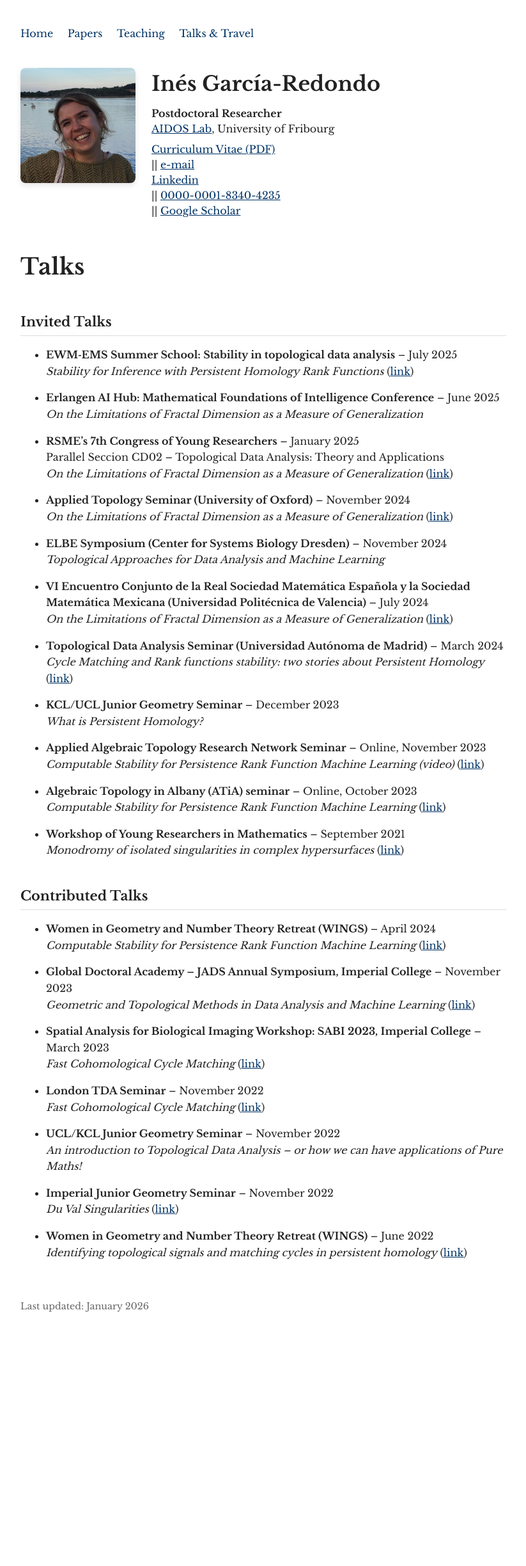
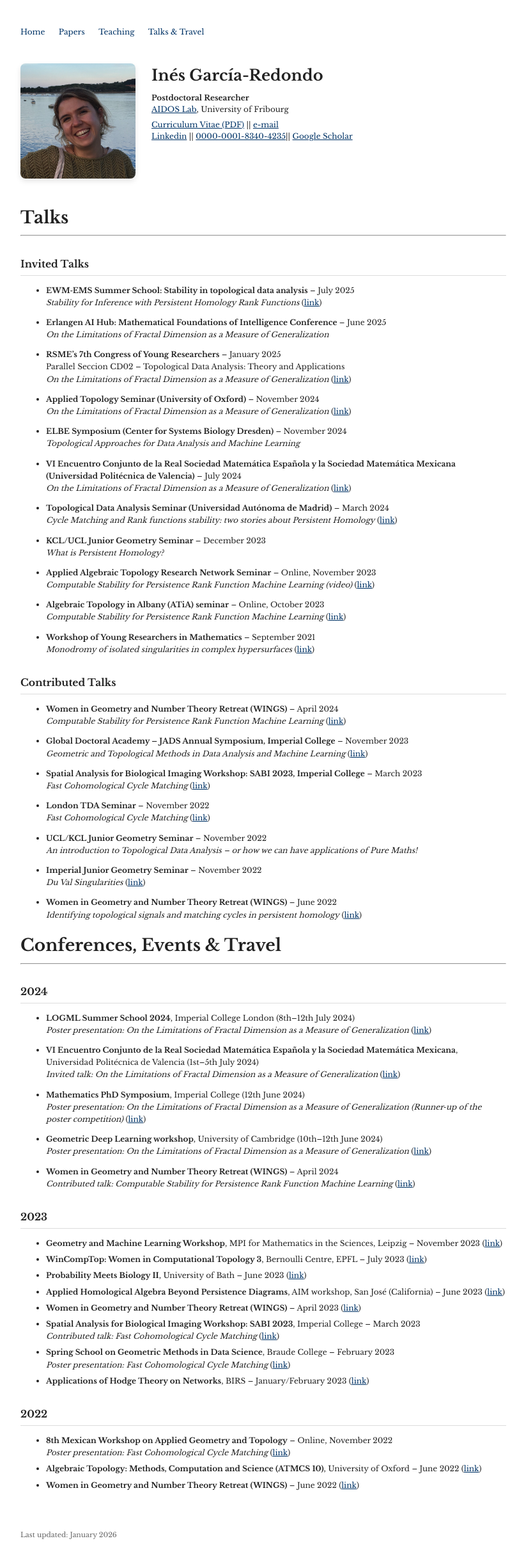
Before and after one commit to inesgare/inesgare.github.io, a Jekyll site: the page built from talks.md, in a window 1280 px wide. Shown: the whole page at 64% size, without its empty margins (228-1051 px from the left). Built offline with Jekyll 4.4.1, drawn with Linux system fonts in a browser that asks for light colours; before the commit the page ends 2093 px from its top, so only the background shows below that.

Commit message:
changed things

```diff
--- a/_layouts/default.html
+++ b/_layouts/default.html
@@ -22,8 +22,8 @@
     </p>
 
     <p>
-      <a href="cv.pdf">Curriculum Vitae (PDF)</a><br> || <a href="mailto:yourname@university.edu">e-mail</a><br>
-      <a href="mailto:yourname@university.edu">Linkedin</a><br> || <a href="https://orcid.org/0000-0001-8340-4235">0000-0001-8340-4235</a><br> || <a href="https://scholar.google.com">Google Scholar</a>
+      <a href="cv.pdf">Curriculum Vitae (PDF)</a> || <a href="mailto:yourname@university.edu">e-mail</a><br>
+      <a href="mailto:yourname@university.edu">Linkedin</a> || <a href="https://orcid.org/0000-0001-8340-4235">0000-0001-8340-4235</a>|| <a href="https://scholar.google.com">Google Scholar</a>
     </p>
   </div>
 </div>
--- a/style.css
+++ b/style.css
@@ -9,7 +9,7 @@
 
 body {
   font-family: 'Libre Baskerville', serif;
-  font-size: 16px;
+  font-size: 12px;
   line-height: 1.6;
   background-color: #ffffff;
   color: #222222;
--- a/talks.md
+++ b/talks.md
@@ -4,6 +4,7 @@ layout: default
 ---
 
 # Talks
+---
 
 ## Invited Talks
 
@@ -63,3 +64,43 @@ layout: default
 
 - **Women in Geometry and Number Theory Retreat (WINGS)** – June 2022
   *Identifying topological signals and matching cycles in persistent homology* ([link](https://www.ucl.ac.uk/~ucahhgr/wings.html))
+
+# Conferences, Events & Travel
+---
+
+## 2024
+
+- **LOGML Summer School 2024**, Imperial College London (8th–12th July 2024)
+  *Poster presentation: On the Limitations of Fractal Dimension as a Measure of Generalization* ([link](https://sites.google.com/view/ines-garcia-redondo/talks-teaching))
+
+- **VI Encuentro Conjunto de la Real Sociedad Matemática Española y la Sociedad Matemática Mexicana**, Universidad Politécnica de Valencia (1st–5th July 2024)
+  *Invited talk: On the Limitations of Fractal Dimension as a Measure of Generalization* ([link](https://sites.google.com/view/ines-garcia-redondo/talks-teaching))
+
+- **Mathematics PhD Symposium**, Imperial College (12th June 2024)
+  *Poster presentation: On the Limitations of Fractal Dimension as a Measure of Generalization (Runner‑up of the poster competition)* ([link](https://sites.google.com/view/ines-garcia-redondo/talks-teaching))
+
+- **Geometric Deep Learning workshop**, University of Cambridge (10th–12th June 2024)
+  *Poster presentation: On the Limitations of Fractal Dimension as a Measure of Generalization* ([link](https://sites.google.com/view/ines-garcia-redondo/talks-teaching))
+
+- **Women in Geometry and Number Theory Retreat (WINGS)** – April 2024
+  *Contributed talk: Computable Stability for Persistence Rank Function Machine Learning* ([link](https://sites.google.com/view/ines-garcia-redondo/talks-teaching))
+
+## 2023
+
+- **Geometry and Machine Learning Workshop**, MPI for Mathematics in the Sciences, Leipzig – November 2023 ([link](https://sites.google.com/view/ines-garcia-redondo/talks-teaching))
+- **WinCompTop: Women in Computational Topology 3**, Bernoulli Centre, EPFL – July 2023 ([link](https://sites.google.com/view/ines-garcia-redondo/talks-teaching))
+- **Probability Meets Biology II**, University of Bath – June 2023 ([link](https://sites.google.com/view/ines-garcia-redondo/talks-teaching))
+- **Applied Homological Algebra Beyond Persistence Diagrams**, AIM workshop, San José (California) – June 2023 ([link](https://sites.google.com/view/ines-garcia-redondo/talks-teaching))
+- **Women in Geometry and Number Theory Retreat (WINGS)** – April 2023 ([link](https://sites.google.com/view/ines-garcia-redondo/talks-teaching))
+- **Spatial Analysis for Biological Imaging Workshop: SABI 2023**, Imperial College – March 2023
+  *Contributed talk: Fast Cohomological Cycle Matching* ([link](https://sites.google.com/view/ines-garcia-redondo/talks-teaching))
+- **Spring School on Geometric Methods in Data Science**, Braude College – February 2023
+  *Poster presentation: Fast Cohomological Cycle Matching* ([link](https://sites.google.com/view/ines-garcia-redondo/talks-teaching))
+- **Applications of Hodge Theory on Networks**, BIRS – January/February 2023 ([link](https://sites.google.com/view/ines-garcia-redondo/talks-teaching))
+
+## 2022
+
+- **8th Mexican Workshop on Applied Geometry and Topology** – Online, November 2022
+  *Poster presentation: Fast Cohomological Cycle Matching* ([link](https://sites.google.com/view/ines-garcia-redondo/talks-teaching))
+- **Algebraic Topology: Methods, Computation and Science (ATMCS 10)**, University of Oxford – June 2022 ([link](https://sites.google.com/view/ines-garcia-redondo/talks-teaching))
+- **Women in Geometry and Number Theory Retreat (WINGS)** – June 2022 ([link](https://sites.google.com/view/ines-garcia-redondo/talks-teaching))
```
